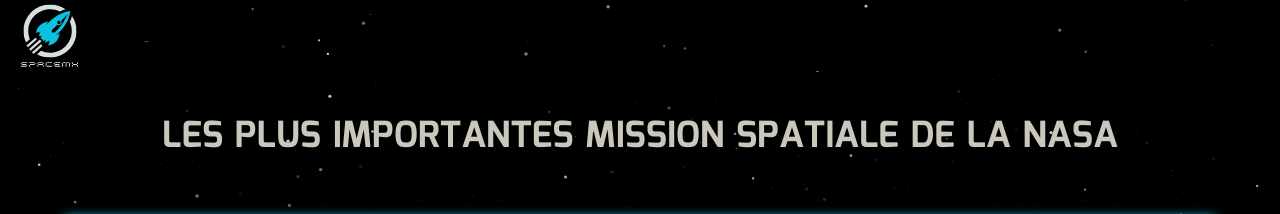
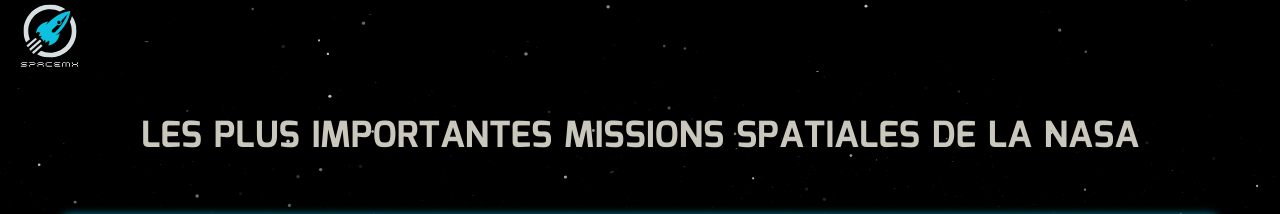
Before and after one commit to WildCodeSchool/2023-02-JS-RemoteFR-DeVMX-P2-G1-Machonauts, a React (Vite) app in the folder frontend/: page /rockets in a window 1280 px wide. Shown: the top 214 px of the page. Built offline with nearby package versions, Linux system fonts and the light colour scheme.

Commit message:
update picture rocket after validation

```diff
--- a/frontend/src/pages/Home.jsx
+++ b/frontend/src/pages/Home.jsx
@@ -2,7 +2,7 @@ import { useState } from "react";
 import { Link } from "react-router-dom";
 import Header from "../components/Header";
 import Footer from "../components/Footer";
-import rocket from "../assets/rocketvalidate.png";
+import rocket from "../assets/rocket-logo.webp";
 
 function Home() {
   const [isVisible, setIsVisible] = useState(false);
--- a/frontend/src/pages/Rockets.jsx
+++ b/frontend/src/pages/Rockets.jsx
@@ -8,7 +8,7 @@ function Rockets() {
     <>
       <Header />
       <div className="rockets-container-global">
-        <h1>LES PLUS IMPORTANTES MISSION SPATIALE DE LA NASA</h1>
+        <h1>LES PLUS IMPORTANTES MISSIONS SPATIALES DE LA NASA</h1>
         {rockets.map((rocket) => {
           return (
             <Rocket
```
Also changed, not shown: frontend/src/assets/rocketvalidate.png (deleted).
